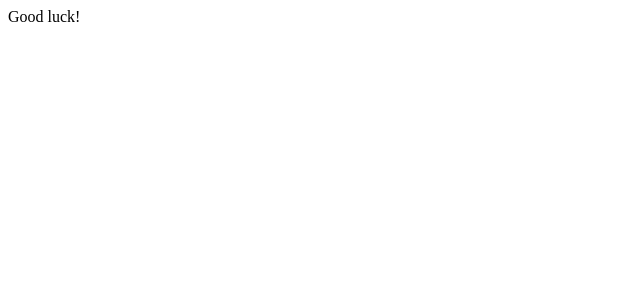
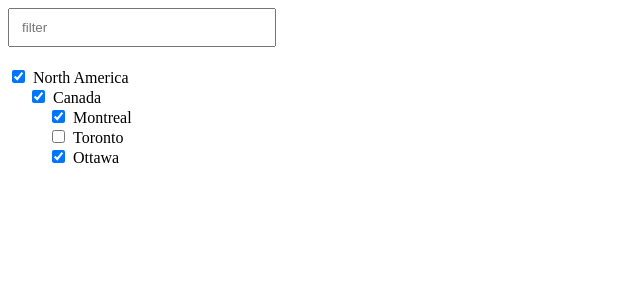
Before and after one commit to avrahamm/round-two, a React (Create React App) app: page / in a window 1280 px wide. Shown: the top 300 px of the page, without its empty margins (0-640 px from the left). Built offline with nearby package versions, Linux system fonts and the light colour scheme.

Commit message:
add assignment

```diff
--- a/src/App.js
+++ b/src/App.js
@@ -2,7 +2,36 @@ import React from 'react';
 
 const App = () => (
   <React.Fragment>
-    Good luck!
+    <input placeholder="filter" type="text"/>
+
+    <div className="node">
+      <input type="checkbox" checked/>
+      <span>North America</span>
+
+      <div className="children">
+        <div className="node">
+          <input type="checkbox" checked/>
+          <span>Canada</span>
+
+          <div className="children">
+            <div className="node">
+              <input type="checkbox" checked/>
+              <span>Montreal</span>
+            </div>
+
+            <div className="node">
+              <input type="checkbox"/>
+              <span>Toronto</span>
+            </div>
+
+            <div className="node">
+              <input type="checkbox" checked/>
+              <span>Ottawa</span>
+            </div>
+          </div>
+        </div>
+      </div>
+    </div>
   </React.Fragment>
 );
 
--- a/src/style.css
+++ b/src/style.css
@@ -0,0 +1,13 @@
+input[type="text"] {
+    margin-bottom: 20px;
+    padding: 10px 12px;
+    width: 240px;
+}
+
+span {
+    padding-left: 5px;
+}
+
+.children {
+    padding-left: 20px;
+}
```
Also changed, not shown: package.json (+12 -0 lines), src/list.js (added, +38 -0 lines), 1 other file (tests, documents, lock files or other folders).
